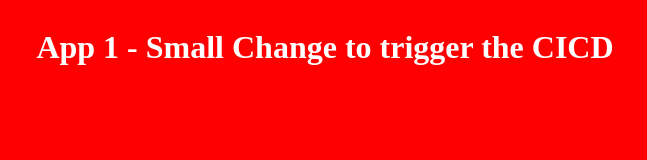
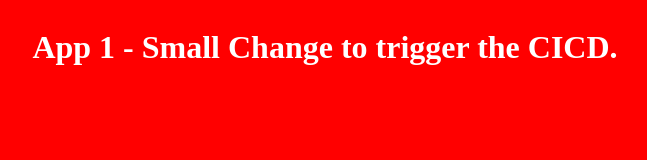
Before and after one commit to wasi-shah/app1, a plain HTML site: page index.html in a window 1280 px wide. Shown: the full height of the page, 315-962 px from the left. Drawn offline with Linux system fonts and the light colour scheme.

Commit message:
minor changes to trigger cicd

```diff
--- a/index.html
+++ b/index.html
@@ -13,7 +13,7 @@
 
     </head>
 <body bgcolor="red">
-    <div><h1>App 1 - Small Change to trigger the CICD</h1></div>
+    <div><h1>App 1 - Small Change to trigger the CICD.</h1></div>
 
 </body>
 </html>
```
